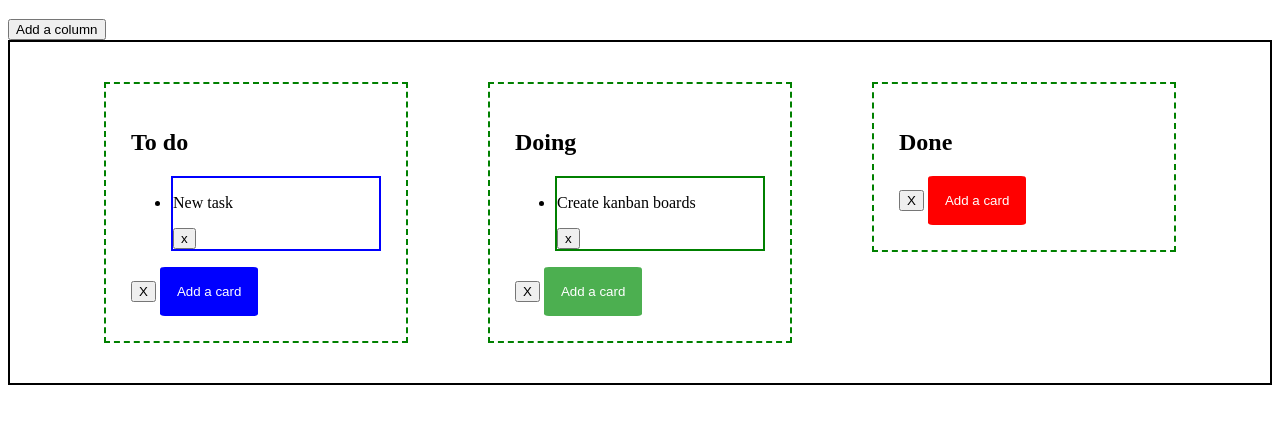
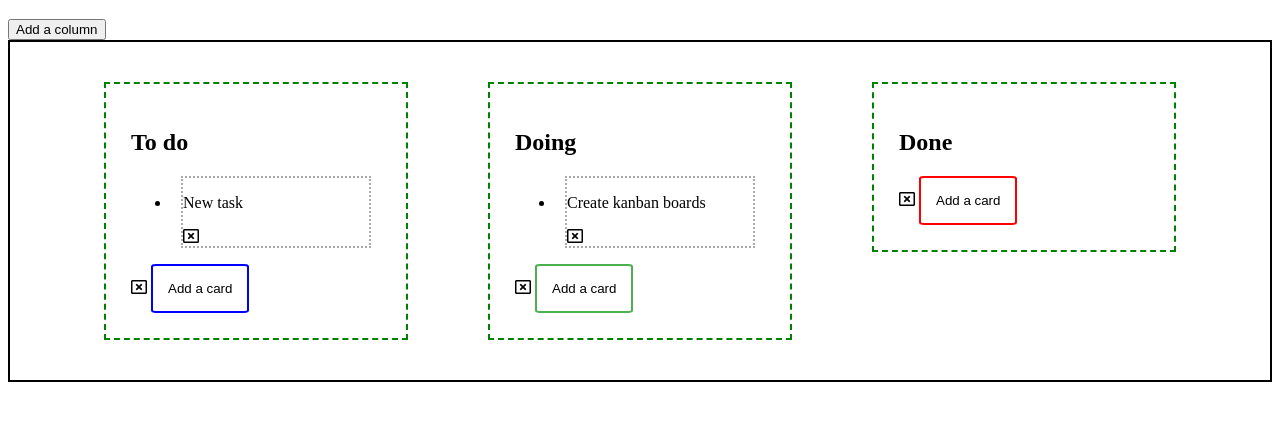
Before and after one commit to dave8git/trelloKanban, a plain HTML site: page index.html in a window 1280 px wide. Shown: the part 61-484 px from the top of the page. Drawn offline with nearby package versions, Linux system fonts and the light colour scheme.

Commit message:
add styles

```diff
--- a/index.html
+++ b/index.html
@@ -5,6 +5,7 @@
     <meta charset="utf-8">
     <meta name="viewport" content="width=device-width, initial-scale=1.0">
     <title>Kanban board</title>
+    <link rel="stylesheet" href="https://use.fontawesome.com/releases/v5.6.3/css/all.css" integrity="sha384-UHRtZLI+pbxtHCWp1t77Bi1L4ZtiqrqD80Kn4Z8NTSRyMA2Fd33n5dQ8lWUE00s/" crossorigin="anonymous">
     <link rel="stylesheet" href="style.css">
 </head>
 
@@ -19,14 +20,14 @@
         <div class="column">
         <h2 class="column-title">{{ name }}</h2>
         <ul id={{ id }} class="column-card-list"></ul>
-        <button class="btn-delete">X</button>
+        <i class="btn-delete far fa-window-close"></i>
         <button class="add-card {{ btnClass }}">Add a card</button>
     </div>
 </script>
     <script id="card-template" type="x-tmpl-mustache">
-        <div class="card {{ borderColor }}">
+        <div class="card">
       <p class="card-description">{{ description }}</p>
-      <button class="btn-delete">x</button>
+      <i class="btn-delete far fa-window-close"></i>
     </div
   </script>
 
--- a/style.css
+++ b/style.css
@@ -1,6 +1,3 @@
-* {
-    box-shadow: border-box;
-}
 .column-container {
     display: flex;
     border: 2px black solid;
@@ -17,61 +14,40 @@
     max-width: 450px;
 }
 .add-card {
-    background-color: #d3d3d3;
-    color: white;
-    border: 2px solid transparent;
-    transition-duration: 0.4s;
+    background-color: #fff;
+    border: 2px solid #d3d3d3;
+}
+.btnToDoColor {
+    background-color: white;
+    color: black;
+    border: 2px solid blue;
     border-radius: 5%;
     padding: 15px;
 }
-.add-card:hover {
-    border: 2px solid #f3f3f3;
-    background-color: #fff;
+.btnDoingColor {
+    background-color: white;
     color: black;
-}
-.btnToDoColor {
-    background-color: blue;
-    color: white;
-    border: 2px solid transparent;
-    transition-duration: 0.4s;
+    border: 2px solid #4CAF50;
     border-radius: 5%;
     padding: 15px;
 }
-.btnToDoColor:hover {
-    border: 2px solid blue;
-    background-color: #fff;
+.btnDoneColor {
+    background-color: white;
     color: black;
-}
-.btnDoingColor {
-    background-color: #4CAF50;
-    color: white;
-    border: 2px solid transparent;
-    transition-duration: 0.4s;
+    border: 2px solid red;
     border-radius: 5%;
     padding: 15px;
 }
-.btnDoingColor:hover {
-    border: 2px solid #4CAF50;
+.card {
+    border: 2px dotted darkgray;
+    margin: 10px;
+}
+.btn-delete {
     background-color: #fff;
     color: black;
+    border: 0;
+    padding: 0;
 }
-.btnDoneColor {
-    background-color: red;
-    color: white;
-    border: 2px solid transparent;
-    transition-duration: 0.4s;
-    border-radius: 5%;
-    padding: 15px;
+li {
+    list-style: disc;
 }
-.btnDoneColor:hover {
-    border: 2px solid red;
-    background-color: #fff;
-    color: black;
-}
-.cardBorderBlue {
-    border: 2px solid blue;
-}
-
-.cardBorderGreen {
-    border: 2px solid green
-}
```
